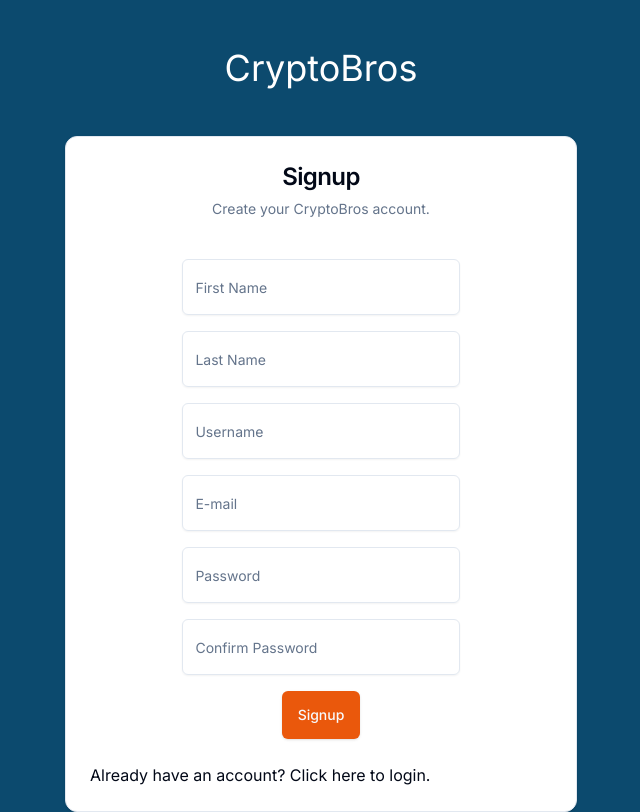
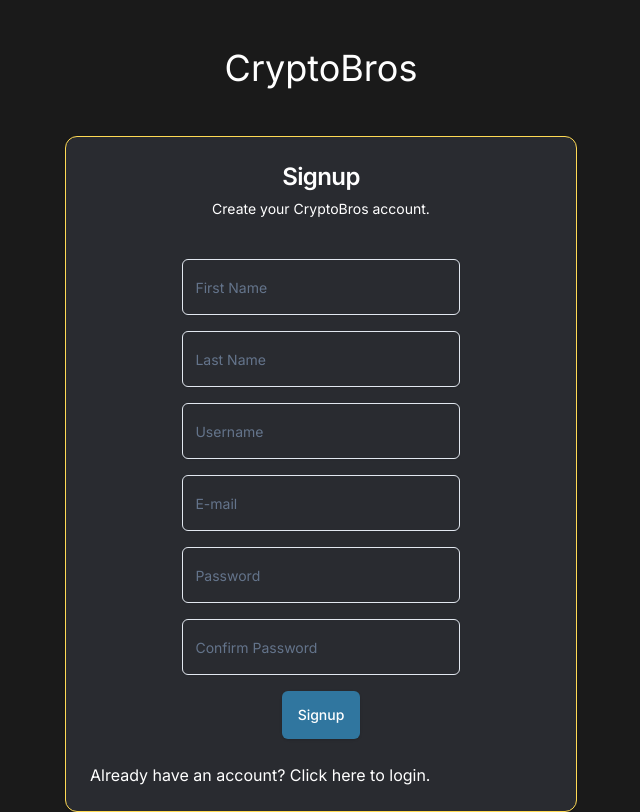
Before and after one commit to Wilsonator123/Secure-Blog-Page, a Next.js app in the folder client/: page /login in a window 1280 px wide. Both pictures are taken after a click on the link "Don't have an account? Click here to signup.". Shown: the whole page, without its empty margins (319-959 px from the left). Built offline with nearby package versions, Linux system fonts and the light colour scheme.

Commit message:
Added tailwind colours, styled login and signup to look more like midfis, made requested changes to code including logging secret in database and simplifying login request response

```diff
--- a/client/app/login/page.js
+++ b/client/app/login/page.js
@@ -14,7 +14,7 @@
   }
 
   return (
-    <main className="flex min-h-screen flex-col items-center bg-sky-900">
+    <main className="flex min-h-screen flex-col items-center bg-background">
       <h1 className="p-12 text-4xl text-white">CryptoBros</h1>
       { toggleForm ? <SignupForm toggle={toggle}/> :  <LoginForm toggle={toggle}/> }
 
--- a/client/components/ui/login-form.jsx
+++ b/client/components/ui/login-form.jsx
@@ -52,13 +52,9 @@
                 console.log("The email or password provided is invalid.");
                 setError("The email or password provided is invalid.");
             }
-            else if (error.status === 500) {
-                console.log("There was an error with the server.");
-                setError("There was an error with the server.");
-            }
             else {
-                console.log("An unexpected error occurred.");
-                setError("An unexpected error occurred.");
+                console.log("There was a problem with the server.");
+                setError("There was a problem with the server.");
             }
         }
         else {
@@ -70,26 +66,27 @@
   }
 
   return (
-      <Card className="h-3/5 w-2/5">
+      <Card className="h-3/5 w-2/5 bg-primary border-accent">
         <CardHeader >
-          <CardTitle className="text-2xl m-auto">Login</CardTitle>
-          <CardDescription className="m-auto">Login to your CryptoBros account</CardDescription>
+          <CardTitle className="text-2xl m-auto text-text">Login</CardTitle>
+          <CardDescription className="m-auto text-text">Login to your CryptoBros account</CardDescription>
         </CardHeader>
         <CardContent className="justify-center">
           <form onSubmit={handleSubmit}>
-            <Input id="login-email" type="email" className="w-3/5 m-auto my-4 h-14"
-            placeholder="E-mail" value={email} autoComplete="email"
+            <Input id="login-email" type="email" className="w-3/5 m-auto my-4 h-14 text-text"
+            required placeholder="E-mail" value={email} autoComplete="email"
             onChange={(e) => setEmail(e.target.value)} ></Input>
-            <Input id="login-password" type="password" className="w-3/5 m-auto my-4 h-14" placeholder="Password" value={password} autoComplete="current-password"
+            <Input id="login-password" type="password" className="w-3/5 m-auto my-4 h-14 text-text"
+            required placeholder="Password" value={password} autoComplete="current-password"
             onChange={(e) => setPassword(e.target.value)} ></Input>
             <div className="flex justify-center items-center">
-                <Button className="h-12 bg-orange-600 " type="submit" onSubmit={handleSubmit}>Login</Button>
+                <Button className="h-12 bg-secondary text-text" type="submit" onSubmit={handleSubmit}>Login</Button>
             </div>
             {error && <Alert className="mt-4"><AlertDescription id="error-result">{error}</AlertDescription></Alert>}
           </form>
         </CardContent>
         <CardFooter>
-            <a onClick={toggle}>Don't have an account? Click here to signup.</a>
+            <a onClick={toggle} className='text-text'>Don't have an account? Click here to signup.</a>
         </CardFooter>
       </Card>
   );
--- a/client/components/ui/signup-form.jsx
+++ b/client/components/ui/signup-form.jsx
@@ -35,39 +35,39 @@
 
 
     return (
-        <Card className="h-3/5 w-2/5">
+        <Card className="h-3/5 w-2/5 bg-primary border-accent">
         <CardHeader >
-          <CardTitle className="text-2xl m-auto">Signup</CardTitle>
-          <CardDescription className="m-auto">Create your CryptoBros account.</CardDescription>
+          <CardTitle className="text-2xl m-auto text-text">Signup</CardTitle>
+          <CardDescription className="m-auto text-text">Create your CryptoBros account.</CardDescription>
         </CardHeader>
         <CardContent className="justify-center">
           <form onSubmit={handleSubmit}>
-            <Input type="name" className="w-3/5 m-auto my-4 h-14"
-            placeholder="First Name" value={fName} autoComplete="give-name"
+            <Input type="name" className="w-3/5 m-auto my-4 h-14 text-text"
+            required placeholder="First Name" value={fName} autoComplete="give-name"
             onChange={(e) => setFName(e.target.value)} ></Input>
-            <Input type="name" className="w-3/5 m-auto my-4 h-14"
-            placeholder="Last Name" value={lName} autoComplete="family-name"
+            <Input type="name" className="w-3/5 m-auto my-4 h-14 text-text"
+            required placeholder="Last Name" value={lName} autoComplete="family-name"
             onChange={(e) => setLName(e.target.value)} ></Input>
-            <Input type="text" className="w-3/5 m-auto my-4 h-14"
-            placeholder="Username" value={username} autoComplete="username"
+            <Input type="text" className="w-3/5 m-auto my-4 h-14 text-text"
+            required placeholder="Username" value={username} autoComplete="username"
             onChange={(e) => setUsername(e.target.value)} ></Input>
-            <Input type="email" className="w-3/5 m-auto my-4 h-14"
-            placeholder="E-mail" value={email} autoComplete="email"
+            <Input type="email" className="w-3/5 m-auto my-4 h-14 text-text"
+            required placeholder="E-mail" value={email} autoComplete="email"
             onChange={(e) => setEmail(e.target.value)} ></Input>
-            <Input type="password" className="w-3/5 m-auto my-4 h-14"
-            placeholder="Password" value={password} autoComplete="new-password"
+            <Input type="password" className="w-3/5 m-auto my-4 h-14 text-text"
+            required placeholder="Password" value={password} autoComplete="new-password"
             onChange={(e) => setPassword(e.target.value)} ></Input>
-            <Input type="password" className="w-3/5 m-auto my-4 h-14"
-            placeholder="Confirm Password" value={confirmPassword} autoComplete="new-password"
+            <Input type="password" className="w-3/5 m-auto my-4 h-14 text-text"
+            required placeholder="Confirm Password" value={confirmPassword} autoComplete="new-password"
             onChange={(e) => setConfirmPassword(e.target.value)} ></Input>
             <div class="flex justify-center items-center">
-                <Button className="h-12 bg-orange-600 " type="submit" onSubmit={handleSubmit}>Signup</Button>
+                <Button className="h-12 bg-secondary  text-text" type="submit" onSubmit={handleSubmit}>Signup</Button>
             </div>
             {error && <Alert className="mt-4"><AlertDescription>{error}</AlertDescription></Alert>}
           </form>
         </CardContent>
         <CardFooter>
-            <a onClick={toggle}>Already have an account? Click here to login.</a>
+            <a onClick={toggle} className='text-text'>Already have an account? Click here to login.</a>
         </CardFooter>
       </Card>
     )
--- a/client/tailwind.config.js
+++ b/client/tailwind.config.js
@@ -21,16 +21,12 @@
         border: "hsl(var(--border))",
         input: "hsl(var(--input))",
         ring: "hsl(var(--ring))",
-        background: "hsl(var(--background))",
+        background: "#1a1a1a",
         foreground: "hsl(var(--foreground))",
-        primary: {
-          DEFAULT: "hsl(var(--primary))",
-          foreground: "hsl(var(--primary-foreground))",
-        },
-        secondary: {
-          DEFAULT: "hsl(var(--secondary))",
-          foreground: "hsl(var(--secondary-foreground))",
-        },
+        text: "#ffffff",
+
+        primary: "#292b30",
+        secondary: "#30769f",
         destructive: {
           DEFAULT: "hsl(var(--destructive))",
           foreground: "hsl(var(--destructive-foreground))",
@@ -39,10 +35,7 @@
           DEFAULT: "hsl(var(--muted))",
           foreground: "hsl(var(--muted-foreground))",
         },
-        accent: {
-          DEFAULT: "hsl(var(--accent))",
-          foreground: "hsl(var(--accent-foreground))",
-        },
+        accent: "#ffda54",
         popover: {
           DEFAULT: "hsl(var(--popover))",
           foreground: "hsl(var(--popover-foreground))",
```
Also changed, not shown: 1 other file (tests, documents, lock files or other folders).
